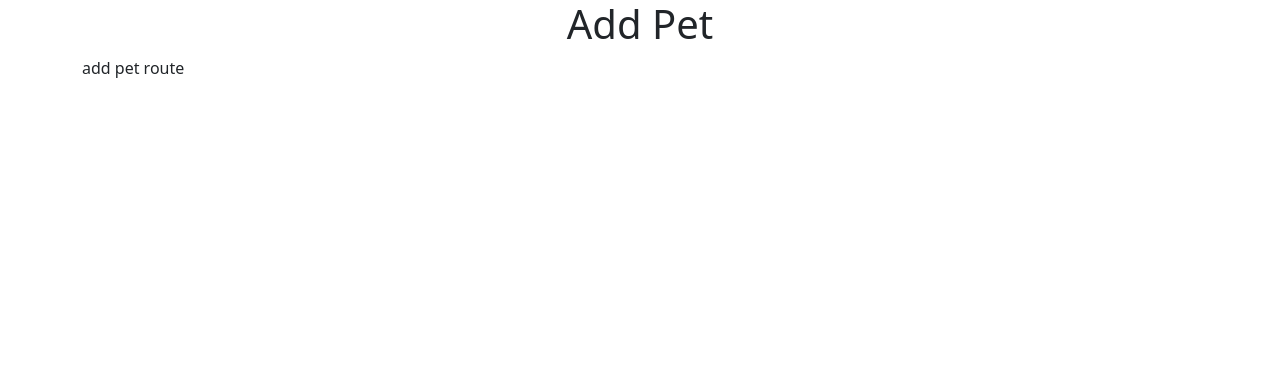
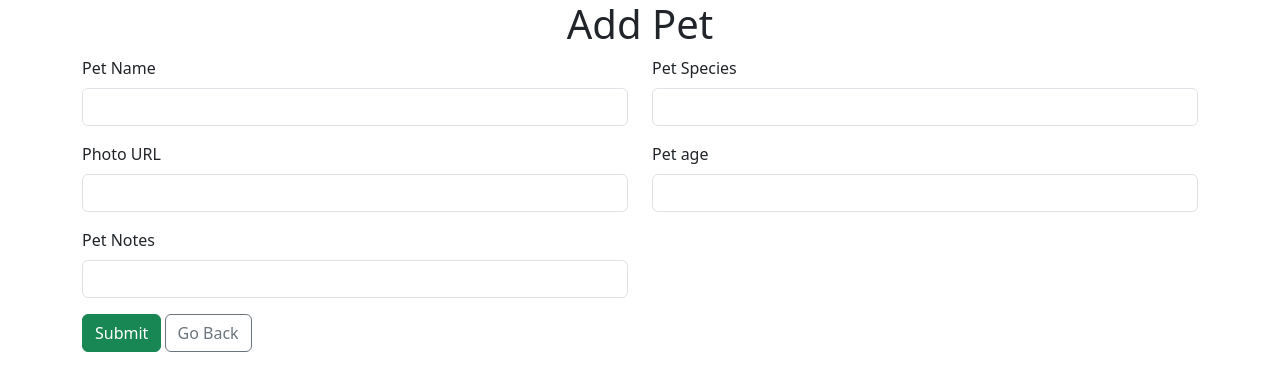
Before and after one commit to eddieaviles357/pet-adoption, a Flask app: template templates/add-pet.html in a window 1280 px wide. Shown: the top 391 px of the page. Run offline with Flask 3, Linux system fonts and the light colour scheme; the template is opened without the code that fills it: values that come from a table or form of the project are taken from there, others are empty.

Commit message:
added form

```diff
--- a/templates/add-pet.html
+++ b/templates/add-pet.html
@@ -5,6 +5,26 @@
 {% block content %}
     <h1 class="text-center">Add Pet</h1>
     <main class="container">
-        add pet route
+        <form action="" class="row" method="POST">
+            {{ form.hidden_tag() }}
+
+            {% for field in form
+                if field.widget.input_type != 'hidden' %}
+            <div class="form-group mb-3 col-sm-6">
+                {{ field.label(class_="form-label ") }}
+                {{ field(class_="form-control") }}
+
+                {% for err in field.errors %}
+                <small class="form-text text-danger">
+                    {{ err }}
+                </small>
+                {% endfor %}
+            </div>
+            {% endfor %}
+            <div class="btn-group d-block my-auto">
+                <button class="btn btn-success rounded" type="submit">Submit</button>
+                <a class="btn btn-outline-secondary rounded" href="/">Go Back</a>
+            </div>
+        </form>
     </main>
 {% endblock %}
```
